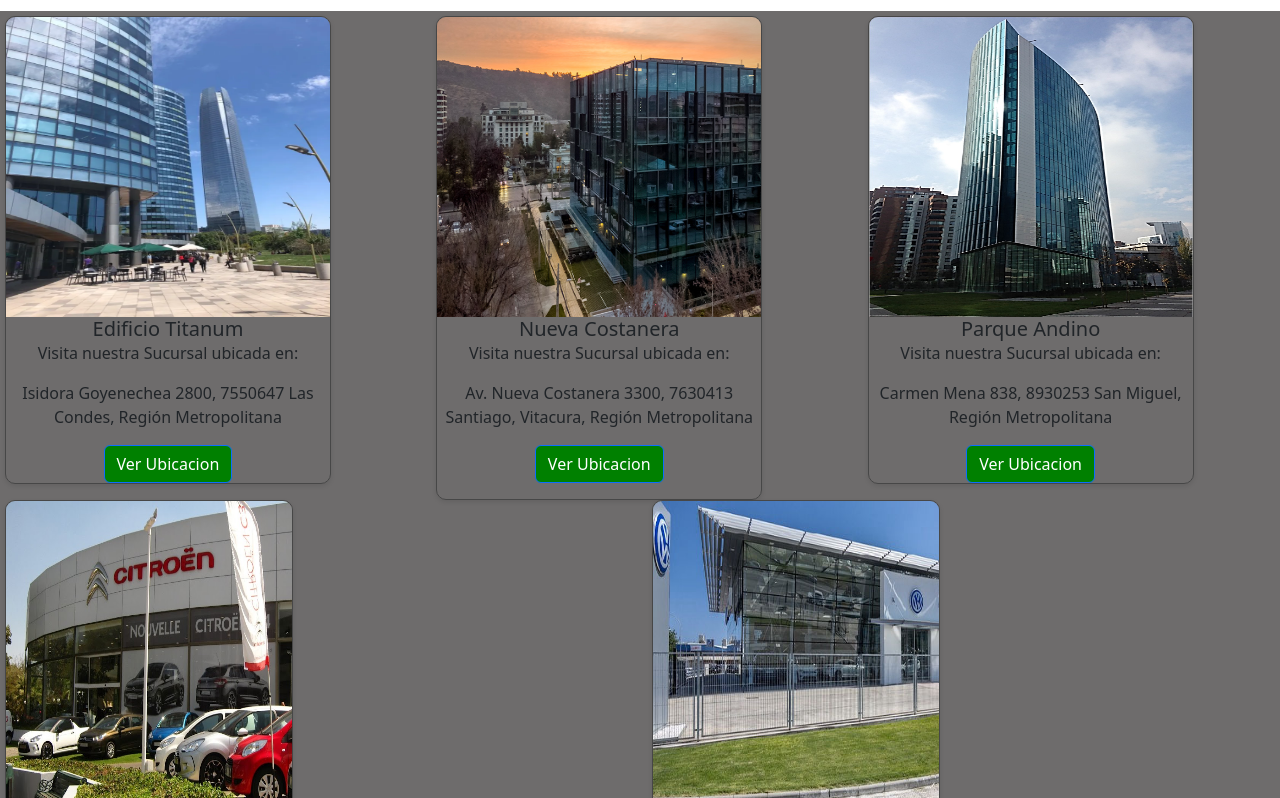
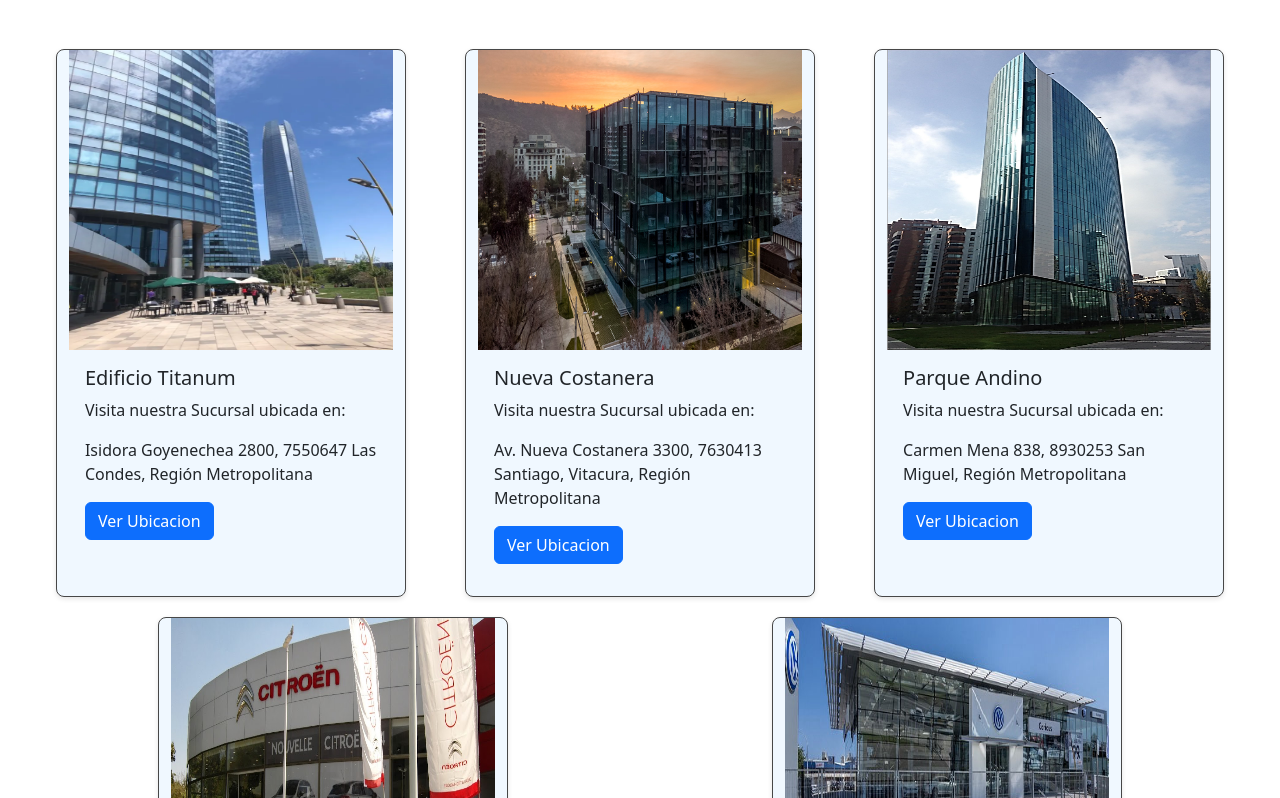
Before and after one commit to Darck-JS/prueba-progra-webs, a plain HTML site: page HTML/Sucursales.html in a window 1280 px wide. Shown: the part 139-937 px from the top of the page. Drawn offline with Linux system fonts and the light colour scheme.

Commit message:
ajustes sucurrsal
modifique card y color

```diff
--- a/CSS/style.css
+++ b/CSS/style.css
@@ -4,6 +4,9 @@
 
 }
 
+body{
+  background-color: #fff;
+}
 
 div .form-control{
     display: flex;
@@ -19,14 +22,14 @@ div .form-control{
   }
 
   .card {
-    /*display: grid   --> Me altera todas las card */
-    width: 300px;
+    width: 350px;
     margin-bottom: 20px;
     border-radius: 8px;
     overflow: hidden;
     border: 1px solid #474747;
     box-shadow: 0px 2px 5px rgba(0, 0, 0, 0.1);
     transition: transform 0.3s ease-in-out;
+    background-color: aliceblue;
   }
 
   .card:hover {
@@ -69,40 +72,19 @@ footer {
     text-align: center;
 }
 
-.container_sucur{
-  display: grid;
-  background-color: #6e6c6c;
-  padding: 5px;
+.row{
+  display: flex;
+  justify-content: space-around;
+  flex-wrap: wrap;
+  padding: 3%;
+
 }
 
-.card_suc {
-  display: flex;
-  flex-wrap: wrap;
-  width: 80%;
-  justify-content: space-around;
-  border-radius: 10px;
-  overflow: hidden;
-  border: 1px solid #474747;
-  box-shadow: 0px 2px 5px rgba(0, 0, 0, 0.1);
-  transition: transform 0.3s ease-in-out;
-}
-.card_suc:hover {
-  transform: translateY(-10px);
-}
 
 .card-img-suc{
-    width: 400px;
+    width: 100%;
     height: 300px;
 }
-
-.contenedor-sucursal{
-  display: flex;
-  text-align: center;
-  .btn{
-    background-color: green;
-  }
-}
-
 
 
 .contenedor-form{
@@ -126,6 +108,7 @@ footer {
         }
     }
 }
+
 /*loading hammster*/
 .mantencion{
     margin: 10%;
--- a/HTML/Sucursales.html
+++ b/HTML/Sucursales.html
@@ -54,8 +54,8 @@
   <div class="container_sucur">
     <div class="contenedor-sucursal">
       <div class="row">
-        <div class="col">
-          <div class="card_suc">
+
+          <div class="card">
             <img src="/IMG/sucursales/Titanium.webp" class="card-img-suc">
             <div class="card-body">
               <h5 class="card-title">Edificio Titanum</h5>
@@ -65,9 +65,9 @@
                 class="btn btn-primary">Ver Ubicacion</a>
             </div>
           </div>
-        </div>
-        <div class="col">
-          <div class="card_suc">
+
+
+          <div class="card">
             <img src="/IMG/sucursales/nueva costanera.jpg" class="card-img-suc">
             <div class="card-body">
               <h5 class="card-title">Nueva Costanera</h5>
@@ -78,9 +78,9 @@
               <p></p>
             </div>
           </div>
-        </div>
-        <div class="col">
-          <div class="card_suc">
+
+
+          <div class="card">
             <img src="/IMG/sucursales/Parque Andino.jpg" class="card-img-suc">
             <div class="card-body">
               <h5 class="card-title">Parque Andino</h5>
@@ -90,35 +90,35 @@
                 class="btn btn-primary">Ver Ubicacion</a>
             </div>
           </div>
-        </div>
-        <div class="col">
-          <div class="card_suc" style="width: 18rem; " >
+
+
+          <div class="card">
             <img src="/IMG/sucursales/bellavista.jpg" class="card-img-suc ">
             <div class="card-body">
               <h5 class="card-title">Bellavista</h5>
+              <p class="card-text">Visita nuestra Sucursal ubicada en:</p>
               <p class="card-text">
                 Bellavista 0790, 7520306 Providencia, Región Metropolitana
               </p>
               <a href="https://www.google.com/maps/place/Bellavista+0790,+7520306+Providencia,+Región+Metropolitana/@-33.4296531,-70.6293293,17z/data=!3m1!4b1!4m6!3m5!1s0x9662c588c0de18f9:0x32aaac2902ea49e7!8m2!3d-33.4296531!4d-70.6267544!16s%2Fg%2F11j1p_g9x2?entry=ttu" class="btn btn-primary">ver Ubicacion</a>
             </div>
           </div>
-        </div>
-        <div class="col">
-          <div class="card_suc" style="width: 18rem;">
+
+          <div class="card" >
             <img src="/IMG/sucursales/cmno melipilla.jpg" class="card-img-suc">
             <div class="card-body">
               <h5 class="card-title">Camino a Melipilla</h5>
+              <p class="card-text">Visita nuestra Sucursal ubicada en:</p>
               <p class="card-text">
                 Cmo. a Melipilla 11585, 9280030 Maipú, Región Metropolitana
               </p>
               <a href="#" class="btn btn-primary">ver Ubicacion</a>
             </div>
           </div>
-        </div>
+
       </div>
   </div>
   </div>
-  <br>
   <footer>
     <div>
       <IMG src="/IMG/Logo.jpg" style="width: 14rem; "></IMG>
```
Also changed, not shown: HTML/RAM.html (+0 -1 lines).
